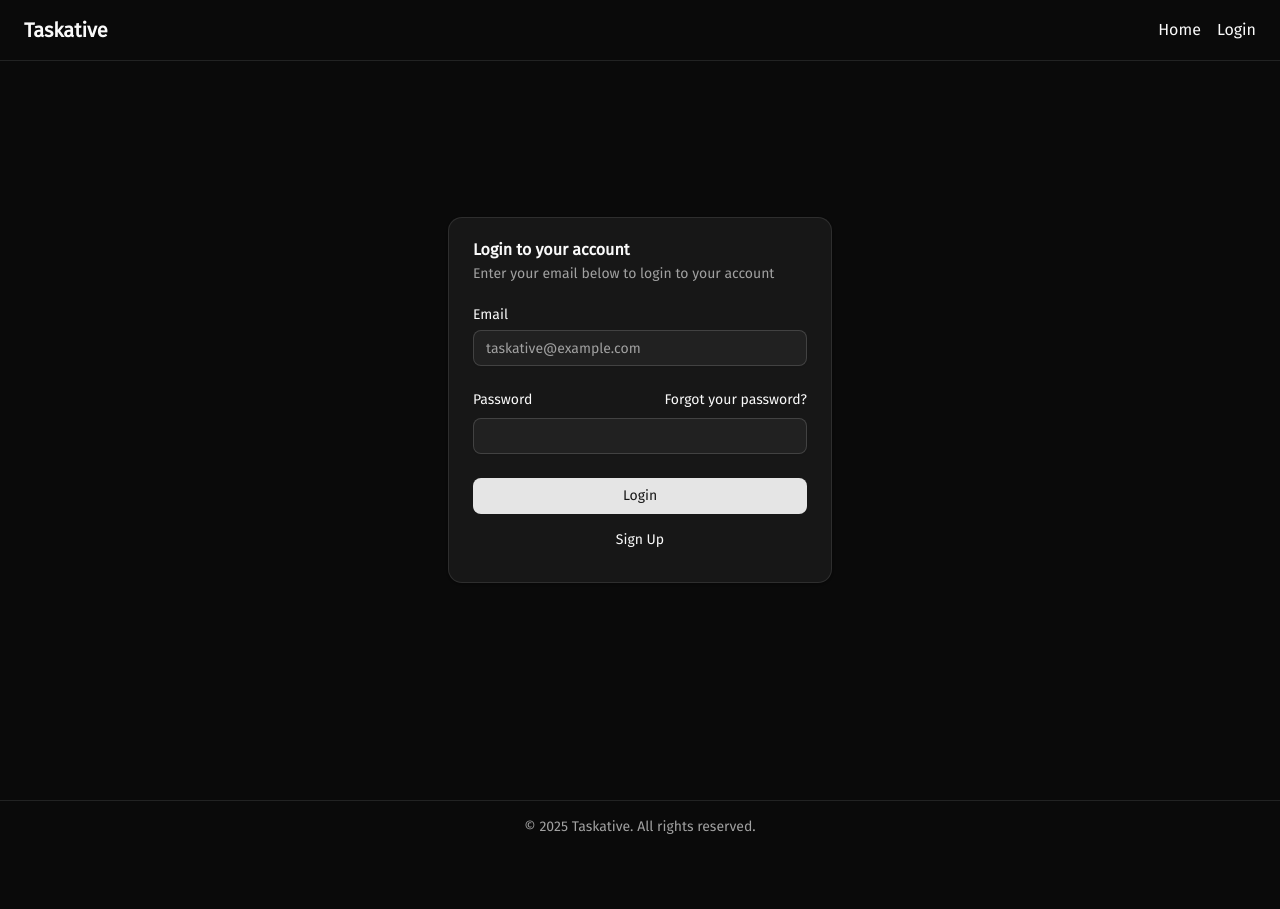
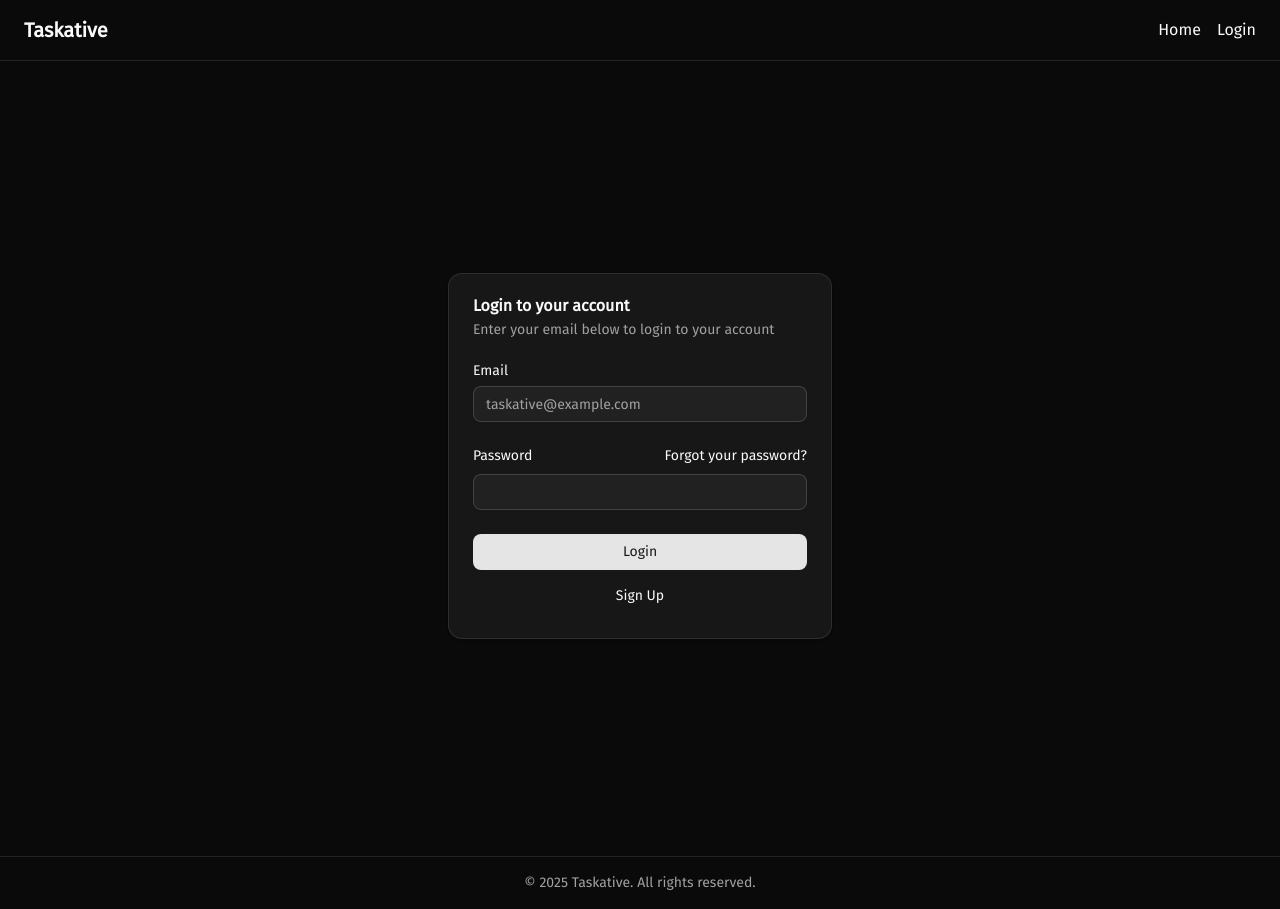
Before and after one commit to JSNDWRD/taskative, a React (Vite) app in the folder frontend/: page /authentication in a window 1280 px wide. Before the commit the page ends 853 px from the top, so only its background shows below. Built offline with nearby package versions, Linux system fonts and the light colour scheme.

Commit message:
feat: routing management for users with and without sessions

```diff
--- a/frontend/src/App.tsx
+++ b/frontend/src/App.tsx
@@ -1,19 +1,42 @@
-import { BrowserRouter, Route, Routes } from "react-router-dom";
+import { BrowserRouter, Navigate, Route, Routes } from "react-router-dom";
 import { ThemeProvider } from "./components/themeprovider";
 import Layout from "./components/Layout.tsx";
 import Landing from "./pages/landing/page.tsx";
 import NotFound from "./pages/not-found/page.tsx";
 import Authentication from "./pages/authentication/page.tsx";
+import useAuthStore from "./store/useAuthStore.ts";
+import Dashboard from "./pages/dashboard/page.tsx";
 
 function App() {
+  const session = useAuthStore((state) => state.session);
+  const onSession = !!session;
   return (
     <ThemeProvider defaultTheme="dark" storageKey="vite-ui-theme">
       <BrowserRouter>
         <Routes>
           <Route element={<Layout />}>
             <Route path="/" element={<Landing />} />
-            <Route path="/authentication" element={<Authentication />} />
+            <Route
+              path="/authentication"
+              element={
+                onSession ? (
+                  <Navigate to={"/dashboard"} replace />
+                ) : (
+                  <Authentication />
+                )
+              }
+            />
             <Route path="*" element={<NotFound />} />
+            <Route
+              path="/dashboard"
+              element={
+                onSession ? (
+                  <Dashboard />
+                ) : (
+                  <Navigate to={"/authentication"} replace />
+                )
+              }
+            />
           </Route>
         </Routes>
       </BrowserRouter>
--- a/frontend/src/components/Layout.tsx
+++ b/frontend/src/components/Layout.tsx
@@ -1,12 +1,15 @@
 import { Outlet } from "react-router-dom";
 import Navbar from "./Navbar";
 import Footer from "./Footer";
+import useAuthStore from "@/store/useAuthStore";
 
 export default function Layout() {
+  const session = useAuthStore((state) => state.session);
+  const onSession = !!session;
   return (
     <div>
       <Navbar />
-      <main className="min-h-dvh">
+      <main className={`min-h-dvh ${onSession ? "pt-16" : "pt-14"}`}>
         <Outlet />
       </main>
       <Footer />
--- a/frontend/src/components/Navbar.tsx
+++ b/frontend/src/components/Navbar.tsx
@@ -1,6 +1,16 @@
+import useAuthStore from "@/store/useAuthStore";
+import { useEffect } from "react";
 import { Link } from "react-router-dom";
+import { Button } from "./ui/button";
 
 export default function Navbar() {
+  const session = useAuthStore((state) => state.session);
+  const onSession = !!session;
+  useEffect(() => {
+    console.log(session);
+    console.log(onSession);
+  }, [onSession]);
+  const logout = useAuthStore((state) => state.logout);
   return (
     <nav className="fixed top-0 left-0 w-full z-50 flex items-center justify-between px-6 py-4 bg-background border-b border-border">
       <div className="text-xl font-bold">
@@ -10,9 +20,17 @@ export default function Navbar() {
         <Link to="/" className="hover:underline">
           Home
         </Link>
-        <Link to="/authentication" className="hover:underline">
-          Login
-        </Link>
+
+        {onSession ? (
+          <Link to="/dashboard" className="hover:underline">
+            Dashboard
+          </Link>
+        ) : (
+          <Link to="/authentication" className="hover:underline">
+            Login
+          </Link>
+        )}
+        {onSession && <Button onClick={logout}>Log Out</Button>}
       </div>
     </nav>
   );
--- a/frontend/src/pages/authentication/page.tsx
+++ b/frontend/src/pages/authentication/page.tsx
@@ -49,7 +49,7 @@ export default function Authentication() {
     }
   };
   return (
-    <div className="h-dvh flex items-center justify-center">
+    <div className="min-h-dvh flex items-center justify-center px-6">
       <Card className="w-full max-w-sm my-auto">
         <CardHeader>
           <CardTitle>
--- /dev/null
+++ b/frontend/src/pages/dashboard/page.tsx
@@ -0,0 +1,3 @@
+export default function Dashboard() {
+  return <div className="min-h-dvh">Dashboard</div>;
+}
--- a/frontend/src/pages/landing/page.tsx
+++ b/frontend/src/pages/landing/page.tsx
@@ -1,6 +1,10 @@
 import { Button } from "@/components/ui/button";
+import useAuthStore from "@/store/useAuthStore";
+import { Link } from "react-router-dom";
 
 export default function Landing() {
+  const session = useAuthStore((state) => state.session);
+  const onSession = !!session;
   return (
     <div className="min-h-svh">
       <div className="h-dvh flex justify-between items-center">
@@ -11,13 +15,24 @@ export default function Landing() {
             to organize and prioritize your tasks.
           </p>
           <div className="flex items-center gap-2 py-4">
-            <Button size={"lg"}>Sign Up</Button>
+            <Button size={"lg"}>
+              {onSession ? (
+                <Link to="/dashboard" className="hover:underline">
+                  Dashboard
+                </Link>
+              ) : (
+                <Link to="/authentication" className="hover:underline">
+                  Sign Up
+                </Link>
+              )}
+            </Button>
+
             <Button size={"lg"} variant={"outline"}>
               Learn More
             </Button>
           </div>
         </div>
-        <div className="grow bg-white/50 h-full">s</div>
+        <div className="grow bg-white/50 h-full"></div>
       </div>
     </div>
   );
--- a/frontend/src/store/useAuthStore.ts
+++ b/frontend/src/store/useAuthStore.ts
@@ -2,7 +2,7 @@ import { create } from "zustand";
 import { persist, createJSONStorage } from "zustand/middleware";
 
 interface AuthState {
-  session: { token: string } | null; // Example session object, adjust as needed
+  session: { id: string; user: Object } | null;
   user: {
     id: string;
     email: string;
@@ -12,8 +12,7 @@ interface AuthState {
   } | null;
   isLoading: boolean;
   error: string | null;
-
-  setSession: (session: { token: string } | null) => void;
+  setSession: (session: { id: string; user: Object } | null) => void;
   setUser: (
     user: {
       id: string;
@@ -48,7 +47,6 @@ const useAuthStore = create<AuthState>()(
       setUser: (user) => set({ user }),
       setLoading: (loading) => set({ isLoading: loading }),
       setError: (error) => set({ error }),
-
       login: async (email, password) => {
         set({ isLoading: true, error: null });
         try {
@@ -75,14 +73,7 @@ const useAuthStore = create<AuthState>()(
       },
 
       logout: async () => {
-        // set({ isLoading: true, error: null });
-        // try {
-        //   const { error } = await supabase.auth.signOut();
-        //   if (error) throw error;
-        //   set({ session: null, user: null, isLoading: false });
-        // } catch (error: any) {
-        //   set({ error: error.message, isLoading: false });
-        // }
+        set({ user: null, session: null });
       },
 
       signup: async (email, password, firstName, lastName, age) => {
@@ -105,9 +96,8 @@ const useAuthStore = create<AuthState>()(
             }
           );
           const data = await request.json();
-          console.log(data);
           if (!request.ok) throw new Error(data.error || "Signup failed");
-          set({ session: data.session, user: data.user, isLoading: false });
+          set({ isLoading: false });
         } catch (error: any) {
           set({ error: error.message, isLoading: false });
         }
```
Also changed, not shown: 1 other file (tests, documents, lock files or other folders).
